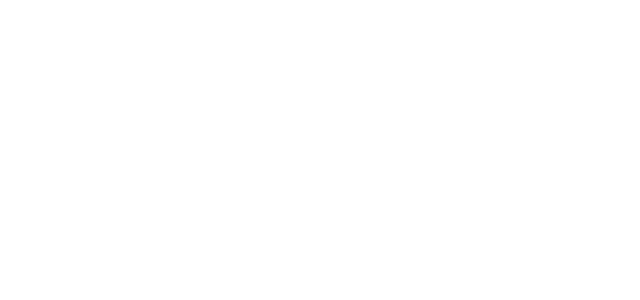
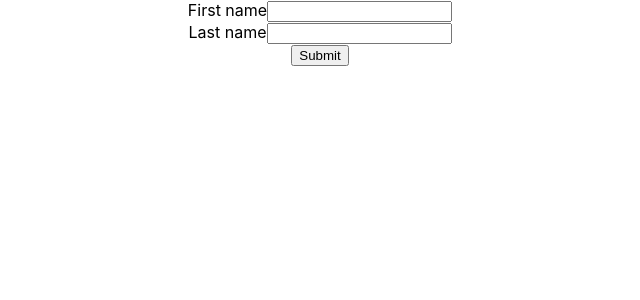
Before and after one commit to thisisshivamsingh/React-JS, a React (Create React App) app: page / in a window 1280 px wide. Shown: the top 300 px of the page, without its empty margins (320-960 px from the left). Built offline with nearby package versions, Linux system fonts and the light colour scheme.

Commit message:
Final Commit

```diff
--- a/src/App.js
+++ b/src/App.js
@@ -58,7 +58,7 @@
       value={{ countState: count, countDispatch: dispatch }}
     >
       <div className="App">
-        {/* <UserForm /> */}
+        <UserForm />
         {/* <CounterOneA /> */}
         {/* <CounterTwoA /> */}
         {/* <DocTitleOne /> */}
```
